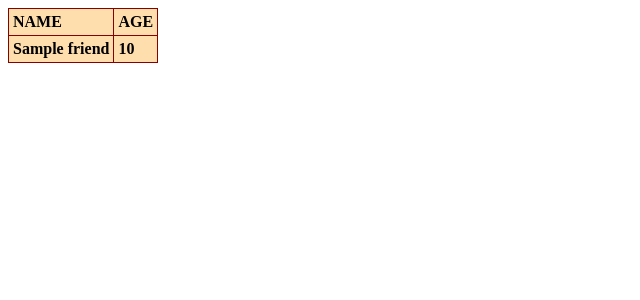
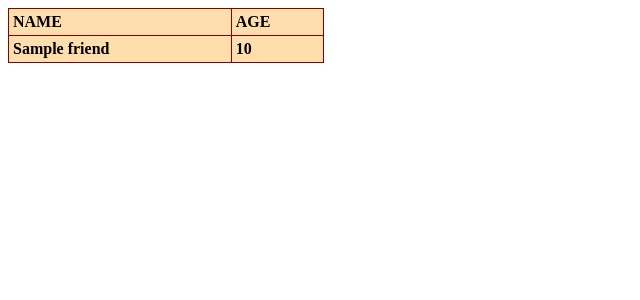
Before and after one commit to qper/pyEdu, a Python web app: template templates/index.html in a window 1280 px wide. Shown: the top 300 px of the page, without its empty margins (0-640 px from the left). Run offline with Jinja, Linux system fonts and the light colour scheme; the template is opened without the code that fills it: most values are stand-ins (such as "Sample title", 1, 10 or a date in 2020); lists and menus that the app fills with data are empty.

Commit message:
[CFG] Update a table width

```diff
--- a/templates/index.html
+++ b/templates/index.html
@@ -2,7 +2,7 @@
     {% include 'header.html' %}
     <body>
     {% if data.friends %}
-    <table>
+    <table style="width:25%">
         <tr>
             <th>NAME</th>
             <th>AGE</th>
```
